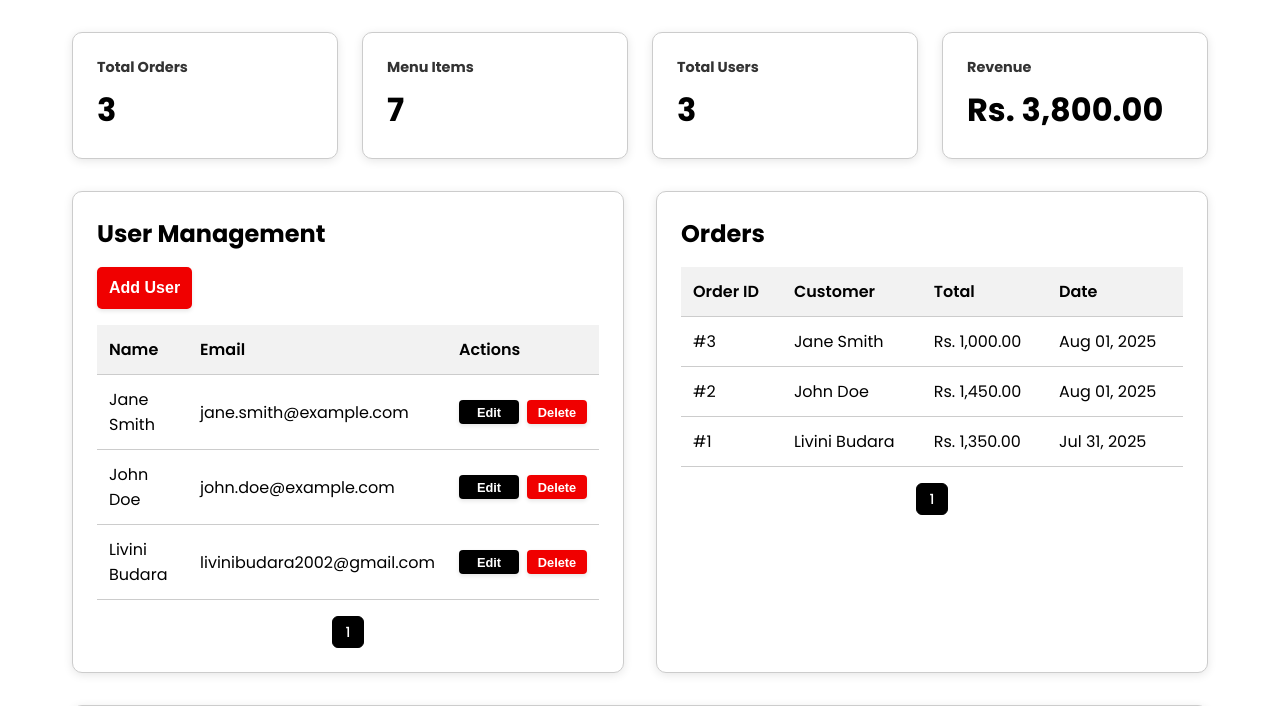
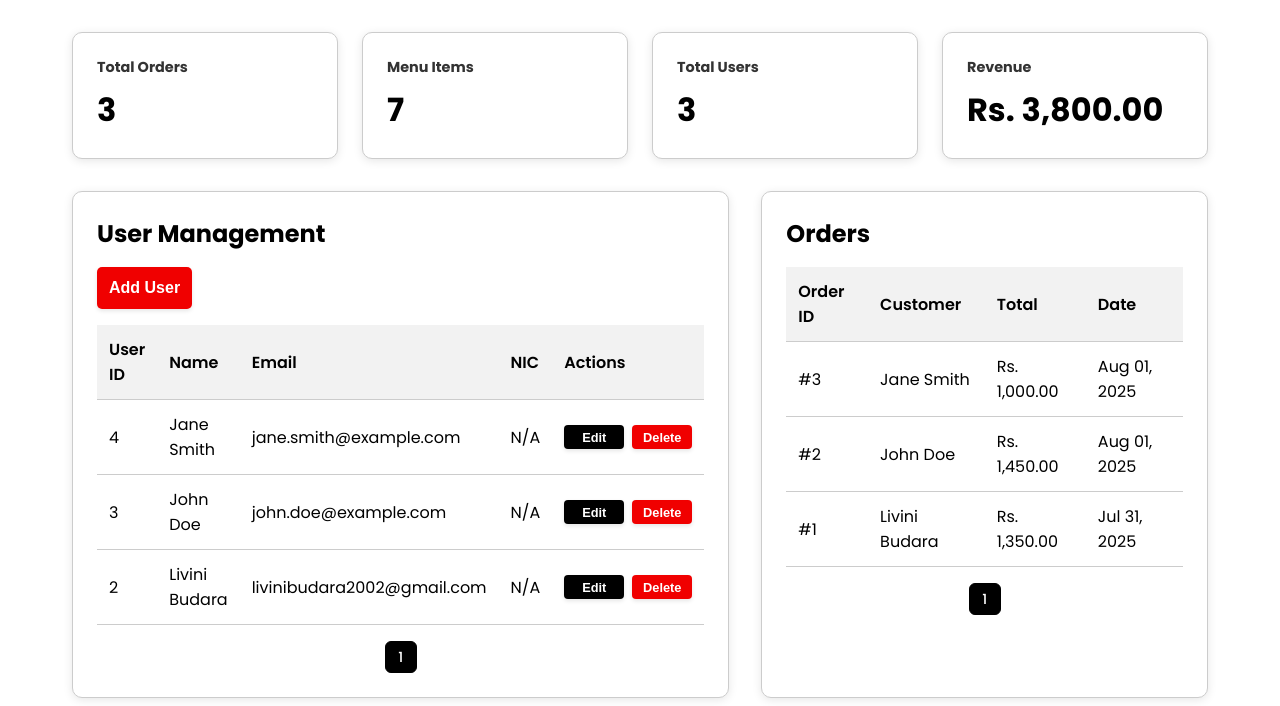
Before and after one commit to livinibm/QuickBite, a PHP site: page /admin.php in a window 1280 px wide. Shown: the part 80-786 px from the top of the page. Run offline with PHP 8.4, Linux system fonts and the light colour scheme; the visitor is signed in with stand-in values (Sample User, id 1); data comes from the database, SQL or seed files in the repository.

Commit message:
Update admin page

```diff
--- a/admin/admin.php
+++ b/admin/admin.php
@@ -2,8 +2,8 @@
 session_start();
 require_once 'models/Admin.php';
 
-if (!isset($_SESSION['user_id'])) {
-    // If the user is not logged in, redirect them to the login page.
+if (!isset($_SESSION['user_id']) || $_SESSION['user_role'] !== 'admin') {
+    // If the user is not logged in or not an admin, redirect them to the login page.
     header('Location: ../reglogin/auth.php');
     exit();
 }
@@ -102,6 +102,7 @@ if ($_SERVER['REQUEST_METHOD'] === 'POST') {
                     'name' => $_POST['name'],
                     'email' => $_POST['email'],
                     'phone' => $_POST['phone'],
+                    'nic' => $_POST['nic'],
                     'password' => $_POST['password'],
                     'address' => $_POST['address']
                 ];
@@ -118,6 +119,7 @@ if ($_SERVER['REQUEST_METHOD'] === 'POST') {
                     'name' => $_POST['name'],
                     'email' => $_POST['email'],
                     'phone' => $_POST['phone'],
+                    'nic' => $_POST['nic'],
                     'address' => $_POST['address']
                 ];
 
@@ -253,8 +255,10 @@ $hasMoreOrders = ($ordersPage * $ordersPerPage) < $totalOrdersCount;
                 <table class="table" style="margin-top: 1rem;">
                     <thead>
                         <tr>
+                            <th>User ID</th>
                             <th>Name</th>
                             <th>Email</th>
+                            <th>NIC</th>
                             <th>Actions</th>
                         </tr>
                     </thead>
@@ -262,8 +266,10 @@ $hasMoreOrders = ($ordersPage * $ordersPerPage) < $totalOrdersCount;
                         <?php if ($users && count($users) > 0): ?>
                             <?php foreach ($users as $user): ?>
                             <tr>
+                                <td><?php echo htmlspecialchars($user['user_id'] ?? 'N/A'); ?></td>
                                 <td><?php echo htmlspecialchars($user['full_name'] ?? 'N/A'); ?></td>
                                 <td><?php echo htmlspecialchars($user['email'] ?? 'N/A'); ?></td>
+                                <td><?php echo htmlspecialchars($user['nic'] ?? 'N/A'); ?></td>
                                 <td>
                                     <div class="action-buttons">
                                         <button class="btn action-btn" onclick="editUser(<?php echo $user['user_id']; ?>)">Edit</button>
@@ -274,7 +280,7 @@ $hasMoreOrders = ($ordersPage * $ordersPerPage) < $totalOrdersCount;
                             <?php endforeach; ?>
                         <?php else: ?>
                             <tr>
-                                <td colspan="3" style="text-align: center; color: #666;">No users found</td>
+                                <td colspan="5" style="text-align: center; color: #666;">No users found</td>
                             </tr>
                         <?php endif; ?>
                     </tbody>
@@ -437,6 +443,10 @@ $hasMoreOrders = ($ordersPage * $ordersPerPage) < $totalOrdersCount;
             <form method="POST">
                 <input type="hidden" name="action" value="add_user">
                 <div class="form-group">
+                    <label for="userIdDisplay">User ID</label>
+                    <input type="text" id="userIdDisplay" value="Auto-generated" readonly style="background-color: #f5f5f5;">
+                </div>
+                <div class="form-group">
                     <label for="userName">Name</label>
                     <input type="text" id="userName" name="name" required>
                 </div>
@@ -447,6 +457,10 @@ $hasMoreOrders = ($ordersPage * $ordersPerPage) < $totalOrdersCount;
                 <div class="form-group">
                     <label for="userPhone">Phone</label>
                     <input type="tel" id="userPhone" name="phone" required>
+                </div>
+                <div class="form-group">
+                    <label for="userNic">NIC</label>
+                    <input type="text" id="userNic" name="nic" required placeholder="Enter NIC (9 digits + V/X or 12 digits)">
                 </div>
                 <div class="form-group">
                     <label for="userPassword">Password</label>
@@ -479,6 +493,10 @@ $hasMoreOrders = ($ordersPage * $ordersPerPage) < $totalOrdersCount;
                 <div class="form-group">
                     <label for="editUserPhone">Phone</label>
                     <input type="tel" id="editUserPhone" name="phone" required>
+                </div>
+                <div class="form-group">
+                    <label for="editUserNic">NIC</label>
+                    <input type="text" id="editUserNic" name="nic" required placeholder="Enter NIC (9 digits + V/X or 12 digits)">
                 </div>
                 <div class="form-group">
                     <label for="editUserPassword">Password (leave blank to keep current)</label>
@@ -521,6 +539,7 @@ $hasMoreOrders = ($ordersPage * $ordersPerPage) < $totalOrdersCount;
                         document.getElementById('editUserName').value = data.full_name || '';
                         document.getElementById('editUserEmail').value = data.email || '';
                         document.getElementById('editUserPhone').value = data.contact_number || '';
+                        document.getElementById('editUserNic').value = data.nic || '';
                         document.getElementById('editUserPassword').value = ''; // Clear password field
                         document.getElementById('editUserAddress').value = data.address || '';
                         openModal('editUserModal');
@@ -562,6 +581,38 @@ $hasMoreOrders = ($ordersPage * $ordersPerPage) < $totalOrdersCount;
                 setTimeout(() => alert.style.display = 'none', 500);
             });
         }, 5000);
+
+        // NIC validation function
+        function validateNIC(nic) {
+            // Sri Lankan NIC formats:
+            // Old format: 9 digits + V/v/X/x
+            // New format: 12 digits
+            const oldNICPattern = /^[0-9]{9}[vVxX]$/;
+            const newNICPattern = /^[0-9]{12}$/;
+
+            return oldNICPattern.test(nic) || newNICPattern.test(nic);
+        }
+
+        // Add event listeners for NIC validation
+        document.addEventListener('DOMContentLoaded', function() {
+            const nicFields = ['userNic', 'editUserNic'];
+
+            nicFields.forEach(fieldId => {
+                const field = document.getElementById(fieldId);
+                if (field) {
+                    field.addEventListener('blur', function() {
+                        const nic = this.value.trim();
+                        if (nic && !validateNIC(nic)) {
+                            this.style.borderColor = '#ff4444';
+                            this.title = 'Invalid NIC format. Use 9 digits + V/X or 12 digits';
+                        } else {
+                            this.style.borderColor = '';
+                            this.title = '';
+                        }
+                    });
+                }
+            });
+        });
     </script>
 </body>
 </html>
--- a/admin/models/Admin.php
+++ b/admin/models/Admin.php
@@ -33,7 +33,8 @@ class Admin {
         $row = $stmt->fetch(PDO::FETCH_ASSOC);
 
         if($row && password_verify($password, $row['password'])) {
-            $_SESSION['admin_id'] = $row['user_id'];
+            $_SESSION['user_id'] = $row['user_id'];
+            $_SESSION['user_role'] = 'admin';
             $_SESSION['admin_username'] = $row['full_name'];
             $_SESSION['admin_email'] = $row['email'];
             return true;
@@ -46,14 +47,15 @@ class Admin {
      * @return bool
      */
     public function isLoggedIn() {
-        return isset($_SESSION['admin_id']);
+        return isset($_SESSION['user_id']) && $_SESSION['user_role'] === 'admin';
     }
 
     /**
      * Logout admin
      */
     public function logout() {
-        unset($_SESSION['admin_id']);
+        unset($_SESSION['user_id']);
+        unset($_SESSION['user_role']);
         unset($_SESSION['admin_username']);
         unset($_SESSION['admin_email']);
         session_destroy();
@@ -263,13 +265,14 @@ class Admin {
             $hashedPassword = password_hash($data['password'], PASSWORD_DEFAULT);
 
             // Insert user with default customer role
-            $query = "INSERT INTO " . $this->table_users . " (full_name, email, contact_number, address, password, user_role) VALUES (?, ?, ?, ?, ?, 'customer')";
+            $query = "INSERT INTO " . $this->table_users . " (full_name, email, contact_number, nic, address, password, user_role) VALUES (?, ?, ?, ?, ?, ?, 'customer')";
             $stmt = $this->conn->prepare($query);
 
             return $stmt->execute([
                 $data['name'],
                 $data['email'],
                 $data['phone'],
+                $data['nic'],
                 $data['address'],
                 $hashedPassword
             ]);
@@ -310,6 +313,9 @@ class Admin {
 
             $fields[] = "contact_number = ?";
             $values[] = $data['phone'];
+
+            $fields[] = "nic = ?";
+            $values[] = $data['nic'];
 
             $fields[] = "address = ?";
             $values[] = $data['address'];
```
Also changed, not shown: admin/USER_MANAGEMENT_UPDATES.md (added, +68 -0 lines), admin/database/add_nic_column.sql (added, +14 -0 lines).
